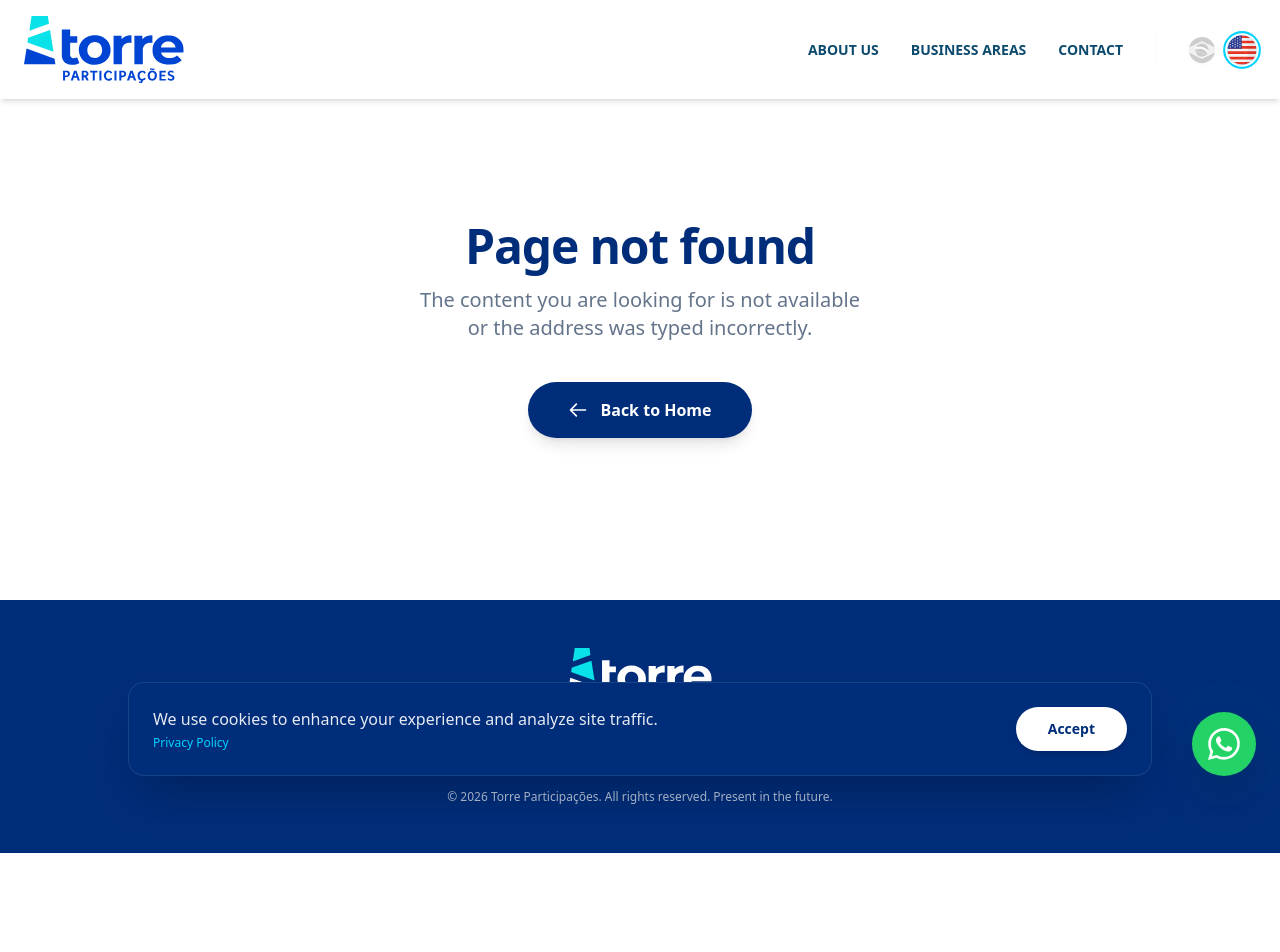
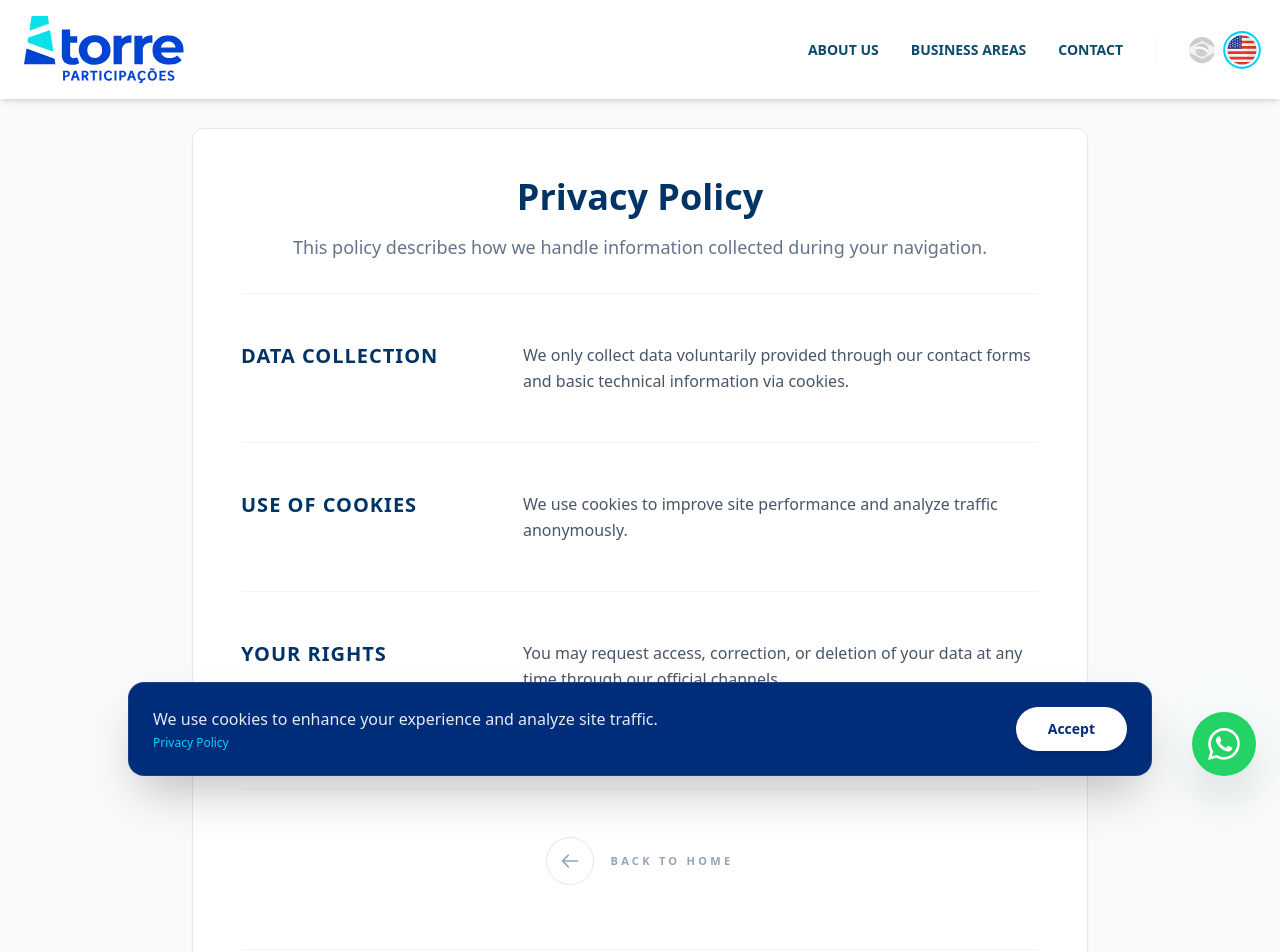
Before and after one commit to Vinicius-Castilho/torre, a React (Create React App) app: page /politica-de-privacidade in a window 1280 px wide. Shown: the top 952 px of the page. Before the commit the page ends 853 px from the top, so only its background shows below. Built offline with nearby package versions, Linux system fonts and the light colour scheme.

Commit message:
feat: add privacy policy and footer improvements

```diff
--- a/src/locales/en/translation.json
+++ b/src/locales/en/translation.json
@@ -23,7 +23,7 @@
       "description": "Business group with over 150 years of history, acting in real estate development, financial assets, credit management, and strategic holdings in Brazil."
     },
     "hero": {
-      "title": "A group with over 150 years of achievements",
+      "title": "A Group with over 150 years of achievements",
       "subtitle": "A bridge connecting legacy to the future."
     },
     "history": {
@@ -85,7 +85,7 @@
         "event2_title": "Cotonifício Torre",
         "event2_desc": "One of the main textile industries in the Northeast of Brazil.",
         "event3_title": "Usina Trapiche",
-        "event3_desc": "One of the largest and most traditional sugar and alcohol production complexes."
+        "event3_desc": "Important sugar and alcohol producing complex in Pernambuco."
       },
       "t1942": {
         "event1_title": "Banco Banorte",
@@ -112,7 +112,7 @@
     "hero_title_2": "Assets",
     "hero_subtitle": "Strategy, allocation, liquidity, and diversification.",
     "p1": "Torre Participações conducts an integrated management of the Group's financial assets, defining the strategy for allocation and portfolio growth with a long-term vision.",
-    "card_highlight": "The performance combines risk discipline, diversification, and governance, seeking sustainable growth and consistency in value generation.",
+    "card_highlight": "The company's approach combines risk management, diversification, and governance, seeking sustainable growth and consistency in value creation",
     "p2": "It executes management guided by analysis, governance, and execution discipline.",
     "back_to_top": "Back to Top"
   },
@@ -164,7 +164,7 @@
     "hero_title_1": "Sociocultural",
     "hero_title_2": "Performance",
     "hero_subtitle": "Preservation of historical memory and fostering of the entrepreneurial spirit.",
-    "p1": "The Baptista da Silva Institute was founded to foster culture and stimulate the entrepreneurial spirit, honoring the history of entrepreneurship of the Baptista da Silva family and transforming memory into legacy.",
+    "p1": "The Baptista da Silva Institute was created to foster culture and education, stimulate entrepreneurship, honor the entrepreneurial history of the Baptista da Silva family, and transform memory into a lasting legacy.",
     "card_highlight": "With a vision of culture as a complete journey, the IBS is structured to act from the preservation and enhancement of history to education and promotion.",
     "p2": "Open to new discoveries, to what deserves to be maintained, and, above all, to what is yet to be created.",
     "back_to_top": "Back to Top"
@@ -182,5 +182,17 @@
     "title": "Page not found",
     "desc": "The content you are looking for is not available or the address was typed incorrectly.",
     "btn_back": "Back to Home"
+  },
+
+  "privacy": {
+    "title": "Privacy Policy",
+    "intro": "This policy describes how we handle information collected during your navigation.",
+    "data_collection_title": "Data Collection",
+    "data_collection_text": "We only collect data voluntarily provided through our contact forms and basic technical information via cookies.",
+    "cookies_title": "Use of Cookies",
+    "cookies_text": "We use cookies to improve site performance and analyze traffic anonymously.",
+    "rights_title": "Your Rights",
+    "rights_text": "You may request access, correction, or deletion of your data at any time through our official channels.",
+    "back_to_home": "Back to Home"
   }
 }
--- a/src/locales/pt/translation.json
+++ b/src/locales/pt/translation.json
@@ -24,12 +24,12 @@
       "description": "Grupo empresarial com mais de 150 anos de história, atuando em desenvolvimento imobiliário, gestão de ativos financeiros, gestão de créditos e participações estratégicas no Brasil."
     },
     "hero": {
-      "title": "Um grupo com mais de 150 anos de realizações!",
+      "title": "Um Grupo com mais de 150 anos de realizações",
       "subtitle": "Uma ponte que conecta um legado ao futuro."
     },
     "history": {
       "title": "Sobre Nós",
-      "p1": "A Torre Participações é uma holding de investimentos privada, com foco na criação de valor e na perpetuação do patrimônio.",
+      "p1": "A Torre Participações é uma holding de investimentos privada, com foco na criação de valor e na perpetuação de patrimônio.",
       "p2": "Ao longo de quase dois séculos, o Grupo construiu uma trajetória marcada por investimentos em diferentes áreas, sempre se adaptando às transformações de cada momento e mantendo o olhar para o futuro.",
       "button": "Saiba Mais"
     },
@@ -86,7 +86,7 @@
         "event2_title": "Cotonifício Torre",
         "event2_desc": "Uma das principais indústrias têxteis do Nordeste.",
         "event3_title": "Usina Trapiche",
-        "event3_desc": "Um dos maiores e mais tradicionais complexos produtores de açúcar e álcool."
+        "event3_desc": "Importante complexo produtor de açúcar e álcool em Pernambuco."
       },
       "t1942": {
         "event1_title": "Banco Banorte",
@@ -158,7 +158,7 @@
     "hero_title_1": "Gestão de",
     "hero_title_2": "Créditos",
     "hero_subtitle": "Acompanhamento contínuo dos ativos com visão de longo prazo.",
-    "p1": "Na frente de Gestão de Crédito NPL (Non-Performing Loans), a Torre realiza a administração de carteira própria, atuando de forma ativa para estruturar estratégias e conduzir cada ativo com foco em recuperação, eficiência e retorno sustentável, sempre com visão de longo prazo e pragmatismo na execução.",
+    "p1": "Na área de Gestão de Crédito NPL (Non-Performing Loans), a Torre realiza a administração de carteira própria, atuando de forma ativa para estruturar estratégias e conduzir cada ativo com foco em recuperação, eficiência e retorno sustentável, sempre com visão de longo prazo e pragmatismo na execução.",
     "back_to_top": "Voltar ao Topo"
   },
 
@@ -168,7 +168,7 @@
     "hero_title_1": "Atuação",
     "hero_title_2": "Sociocultural",
     "hero_subtitle": "Preservação da memória histórica e fomento ao espírito empreendedor.",
-    "p1": "O Instituto Baptista da Silva nasce para fomentar a cultura e estimular o espírito empreendedor, honrando a história de empreendedorismo da família Baptista da Silva e transformando memória em legado.",
+    "p1": "O Instituto Baptista da Silva nasce para fomentar a cultura, a educação e estimular o espírito empreendedor, honrando a história de empreendedorismo da família Baptista da Silva e transformando memória em legado contínuo.",
     "card_highlight": "Com uma visão de cultura como trilha completa, o IBS se estrutura para atuar da preservação e valorização da história à educação e ao fomento.",
     "p2": "De portas abertas para novas descobertas, para o que merece ser mantido e, principalmente, para o que ainda está por ser criado.",
     "back_to_top": "Voltar ao Topo"
@@ -186,6 +186,18 @@
     "title": "Página não encontrada",
     "desc": "O conteúdo que você busca não está disponível ou o endereço foi digitado incorretamente.",
     "btn_back": "Voltar para o Início"
+  },
+
+  "privacy": {
+    "title": "Política de Privacidade",
+    "intro": "Esta política descreve como tratamos as informações coletadas durante sua navegação.",
+    "data_collection_title": "Coleta de Dados",
+    "data_collection_text": "Coletamos apenas dados fornecidos voluntariamente através de nossos formulários de contato e informações técnicas básicas via cookies.",
+    "cookies_title": "Uso de Cookies",
+    "cookies_text": "Utilizamos cookies para melhorar a performance do site e analisar o tráfego de forma anônima.",
+    "rights_title": "Seus Direitos",
+    "rights_text": "Você pode solicitar o acesso, correção ou exclusão de seus dados a qualquer momento através dos nossos canais oficiais.",
+    "back_to_home": "Voltar para o Início"
   }
 
 
--- a/src/pages/AtivosFinanceiros/index.js
+++ b/src/pages/AtivosFinanceiros/index.js
@@ -115,7 +115,7 @@ const AtivosFinanceiros = () => {
               {/* Adicionada a classe destaque-card para o Reveal funcionar aqui */}
               <div className="bg-slate-50 p-8 rounded-2xl border-l-4 border-torreCyan shadow-sm">
                 <p className="text-torreBlue font-medium italic">
-                {t('ativos_financeiros.p1')}
+                {t('ativos_financeiros.card_highlight')}
                 </p>
               </div>
 
--- /dev/null
+++ b/src/pages/PoliticaPrivacidade/index.js
@@ -0,0 +1,86 @@
+import { useTranslation } from "react-i18next";
+import { Link } from "react-router-dom";
+
+function PoliticaPrivacidade() {
+  const { t } = useTranslation();
+
+  return (
+    <main className="min-h-screen bg-slate-50 py-16 px-4 pt-32"> {/* pt-32 para compensar o Header fixo */}
+      <div className="max-w-4xl mx-auto bg-white p-8 md:p-12 shadow-sm rounded-xl border border-slate-200">
+
+        <header className="mb-12 border-b border-slate-100 pb-8 text-center">
+          <h1 className="text-4xl font-extrabold text-[#003366] mb-4">
+            {t('privacy.title')}
+          </h1>
+          <p className="text-slate-500 text-lg">
+            {t('privacy.intro')}
+          </p>
+        </header>
+
+        <section className="space-y-12">
+          {/* Seção: Coleta de Dados */}
+          <div className="flex flex-col md:flex-row gap-6">
+            <div className="md:w-1/3">
+              <h2 className="text-xl font-bold text-[#003366] uppercase tracking-wider">
+                {t('privacy.data_collection_title')}
+              </h2>
+            </div>
+            <div className="md:w-2/3 text-slate-600 leading-relaxed">
+              {t('privacy.data_collection_text')}
+            </div>
+          </div>
+
+          <hr className="border-slate-100" />
+
+          {/* Seção: Cookies */}
+          <div className="flex flex-col md:flex-row gap-6">
+            <div className="md:w-1/3">
+              <h2 className="text-xl font-bold text-[#003366] uppercase tracking-wider">
+                {t('privacy.cookies_title')}
+              </h2>
+            </div>
+            <div className="md:w-2/3 text-slate-600 leading-relaxed">
+              {t('privacy.cookies_text')}
+            </div>
+          </div>
+
+          <hr className="border-slate-100" />
+
+          {/* Seção: Direitos */}
+          <div className="flex flex-col md:flex-row gap-6">
+            <div className="md:w-1/3">
+              <h2 className="text-xl font-bold text-[#003366] uppercase tracking-wider">
+                {t('privacy.rights_title')}
+              </h2>
+            </div>
+            <div className="md:w-2/3 text-slate-600 leading-relaxed">
+              {t('privacy.rights_text')}
+            </div>
+          </div>
+        </section>
+
+        <div className="reveal-back-btn mt-24 pt-12 border-t border-slate-100 flex justify-center">
+            <Link
+                to="/"
+                className="text-torreBlue group flex items-center gap-4 md:text-slate-400 hover:text-torreBlue transition-all duration-300"
+            >
+                <div className="w-12 h-12 rounded-full border md:bg-white bg-torreBlue border-torreBlue md:border-slate-200 flex items-center justify-center group-hover:border-torreBlue group-hover:bg-torreBlue group-hover:text-white transition-all">
+                {/* Seta para a esquerda (Voltar) */}
+                <svg xmlns="http://www.w3.org/2000/svg" className="w-5 h-5 md:text-slate-400 text-white group-hover:text-white" fill="none" viewBox="0 0 24 24" stroke="currentColor">
+                    <path strokeLinecap="round" strokeLinejoin="round" strokeWidth="2" d="M10 19l-7-7m0 0l7-7m-7 7h18" />
+                </svg>
+                </div>
+                {/* Chave de tradução atualizada para manter o padrão i18n */}
+                <span className="font-bold uppercase text-[11px] tracking-[0.3em]">{t('privacy.back_to_home')}</span>
+            </Link>
+        </div>
+
+        <footer className="mt-16 pt-8 border-t border-slate-100 text-center text-slate-400 text-sm">
+          <p>{t('footer.direitos')}</p>
+        </footer>
+      </div>
+    </main>
+  );
+}
+
+export default PoliticaPrivacidade;
--- a/src/pages/Trajetoria/index.js
+++ b/src/pages/Trajetoria/index.js
@@ -2,6 +2,7 @@ import { useEffect } from 'react';
 import ScrollReveal from 'scrollreveal';
 import SEO from '../../components/SEO';
 import { useTranslation } from 'react-i18next';
+import { Link } from 'react-router-dom';
 
 
 const Trajetoria = () => {
@@ -18,6 +19,7 @@ const Trajetoria = () => {
     sr.reveal('.hero-content', { origin: 'bottom', delay: 300 });
     sr.reveal('article', { interval: 300, origin: 'bottom', distance: '50px' });
     sr.reveal('blockquote', { origin: 'left', delay: 400 });
+    sr.reveal('.reveal-footer-btn', { origin: 'bottom', delay: 500 });
 
   }, []);
 
@@ -35,7 +37,7 @@ const Trajetoria = () => {
           {/* ==========================================
               SEÇÃO HERO - TRAJETÓRIA (Corrigida)
               ========================================== */}
-          <section className="relative h-[85vh] min-h-[580px] flex items-center justify-center overflow-hidden bg-torreBlue text-center pt-32 pb-[120px] md:pt-40 md:pb-[140px]">
+          <section id='#' className="relative h-[85vh] min-h-[580px] flex items-center justify-center overflow-hidden bg-torreBlue text-center pt-32 pb-[120px] md:pt-40 md:pb-[140px]">
 
           {/* Removida a div que causava o erro do bg-pattern.svg */}
           <div className="absolute inset-0 bg-black/20 z-10"></div>
@@ -155,15 +157,29 @@ const Trajetoria = () => {
           </div>
         </section>
 
-        {/* ==========================================
-            SEÇÃO QUOTE FINAL
-            ========================================== */}
-        <section className="py-24 bg-white border-t border-slate-100 text-center">
+
+        <section className="py-20 bg-white border-t border-slate-100 text-center">
           <div className="max-w-4xl mx-auto px-6">
-            <blockquote className="text-xl md:text-2xl text-slate-700 leading-relaxed font-light mb-8 italic">
-                {t('trajetoria.quote')}
+            <blockquote className="text-xl md:text-2xl text-slate-700 leading-relaxed font-light mb-16 italic">
+              {t('trajetoria.quote')}
             </blockquote>
 
+            {/* Botão integrado com margem controlada */}
+            <div className="reveal-footer-btn flex justify-center pt-8 border-t border-slate-50">
+              <button
+                onClick={() => window.scrollTo({ top: 0, behavior: 'smooth' })}
+                className="text-torreBlue group flex items-center gap-4 md:text-slate-400 hover:text-torreBlue transition-all duration-300"
+              >
+                <div className="w-12 h-12 rounded-full border md:bg-white bg-torreBlue border-torreBlue md:border-slate-200 flex items-center justify-center group-hover:border-torreBlue group-hover:bg-torreBlue group-hover:text-white transition-all">
+                  <svg xmlns="http://www.w3.org/2000/svg" className="w-5 h-5 md:text-slate-400 text-white group-hover:text-white" fill="none" viewBox="0 0 24 24" stroke="currentColor">
+                    <path strokeLinecap="round" strokeLinejoin="round" strokeWidth="2" d="M5 10l7-7m0 0l7 7m-7-7v18" />
+                  </svg>
+                </div>
+                <span className="font-bold uppercase text-[11px] tracking-[0.3em]">
+                  {t('desenvolvimento_imobiliario.back_to_top')}
+                </span>
+              </button>
+            </div>
           </div>
         </section>
       </main>
--- a/src/routes.js
+++ b/src/routes.js
@@ -11,6 +11,7 @@ import Header from './components/Header';
 import ScrollToTop from './components/ScrollToTop';
 import Whats from './components/Whats';
 import Footer from './components/Footer';
+import PoliticaPrivacidade from './pages/PoliticaPrivacidade';
 import Erro from './pages/Erro';
 
 function RoutesApp() {
@@ -28,6 +29,7 @@ function RoutesApp() {
                     <Route path='/easy-mall' element={<EasyMall />} />
                     <Route path='/gestao-de-creditos' element={<GestaoDeCreditos />} />
                     <Route path='/atuacao-sociocultural' element={<AtuacaoSociocultural />} />
+                    <Route path='/politica-de-privacidade' element={<PoliticaPrivacidade />} />
                     <Route path='*' element={<Erro />} />
                 </Routes>
             </main>
```
